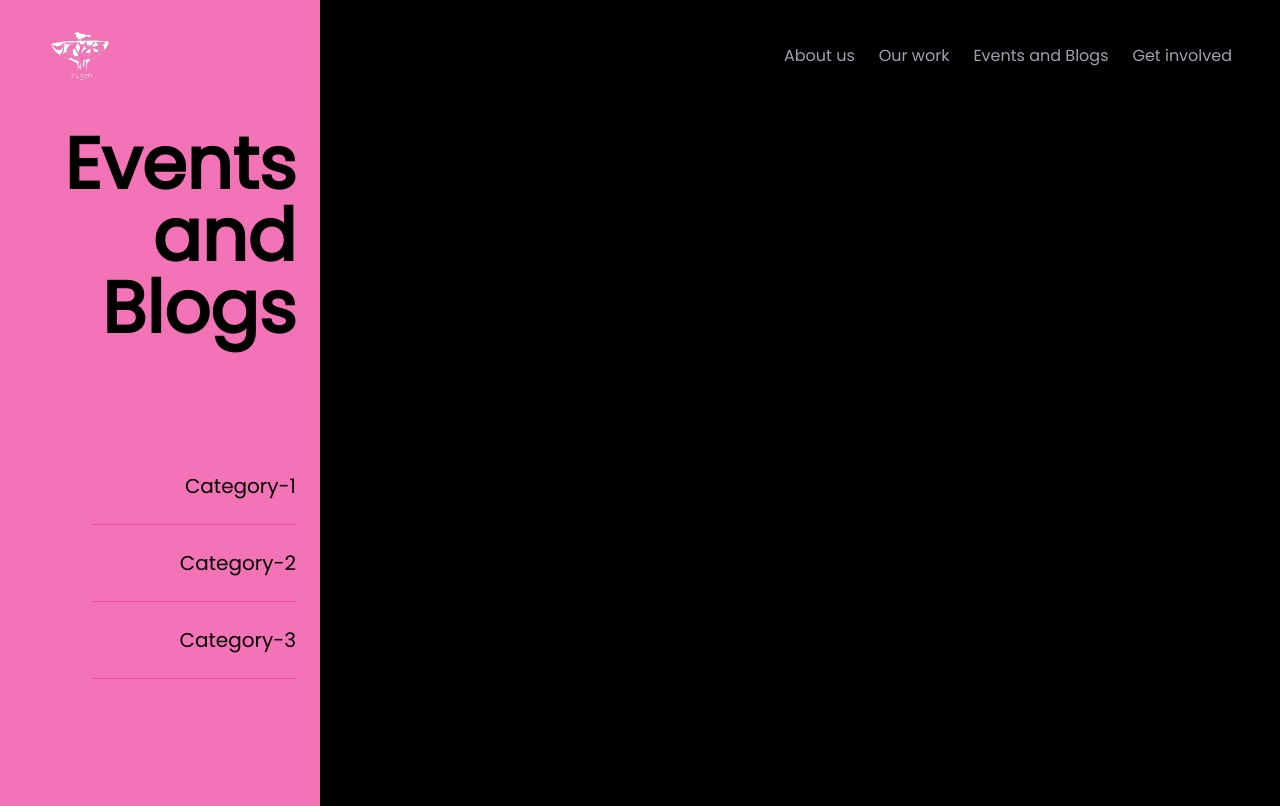
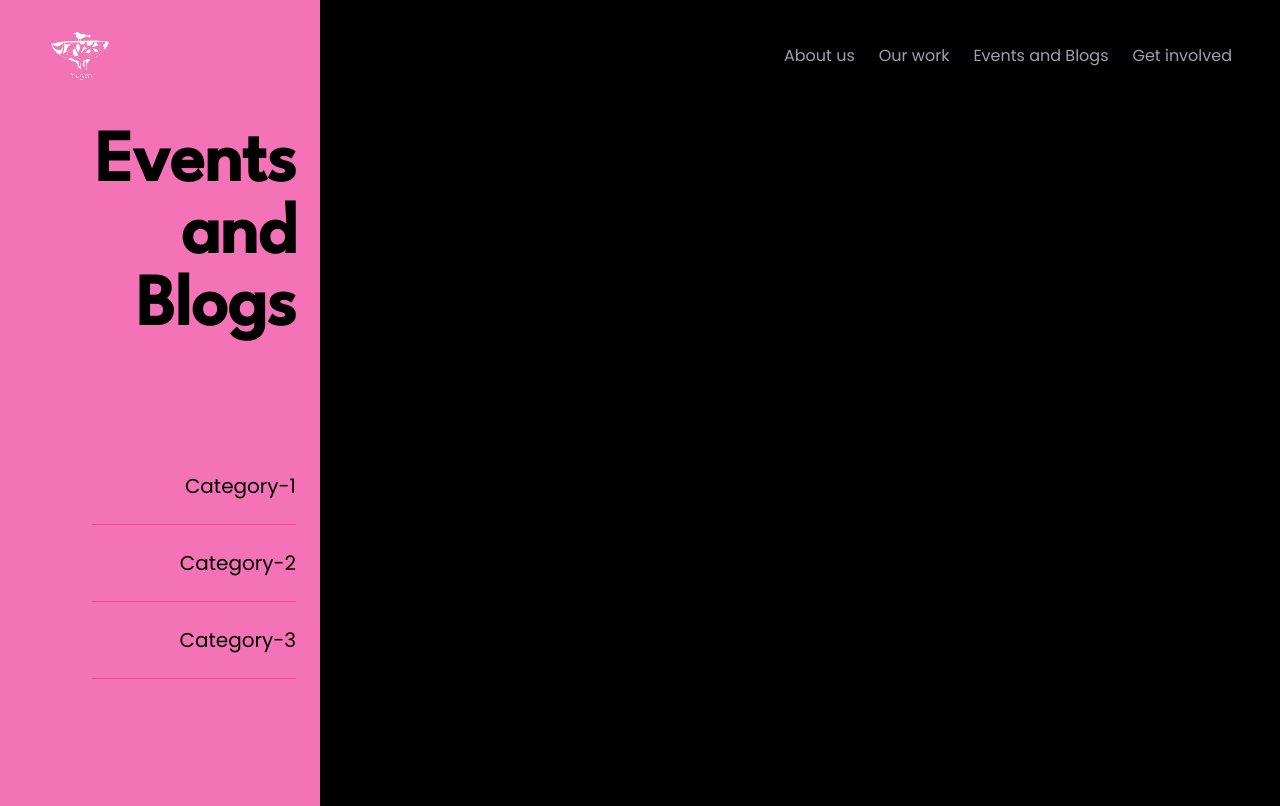
Before and after one commit to PrattDarsh/yg_backend, a Node server app: page /blogs in a window 1280 px wide. Shown: the top 806 px of the page. Run offline with Node 20, Linux system fonts and the light colour scheme; data that the repository does not hold is empty; some libraries are stand-ins or nearby versions.

Commit message:
font changes

```diff
--- a/views/article.ejs
+++ b/views/article.ejs
@@ -83,7 +83,7 @@
 
     <section id="all">
         <section class="py-32 max-w-6xl mx-auto">
-            <h1 class="text-white text-5xl font-bold">
+            <h1 class="text-white text-5xl font-bold secHeading">
                 <%=title%>
             </h1>
             <p class="text-2xl mt-2">
--- a/views/blogs.ejs
+++ b/views/blogs.ejs
@@ -86,7 +86,7 @@
 
     <div class="grid md:grid-cols-4 ">
         <div class="  text-black font-b  md:col-span-1 text-right bg-pink-400 px-6 py-32 h-full sideBar">
-            <div class="text-7xl font-bold"> Events and Blogs</div>
+            <div class="text-7xl font-bold secHeading"> Events and Blogs</div>
             <div class="text-xl mt-32 space-y-6">
                 <button class="w-full text-right" onclick="category(1)">Category-1</button>
                 <div class="w-3/4 float-right h-px bg-pink-500"></div>
@@ -102,7 +102,7 @@
             <%for(var i=0;i< blogs.length;i++){%>
                 <div
                     class="cat1 bg-gray-900 curvedFull p-12 transform transition ease-in-out duration-100  hover:-translate-y-1 hover:scale-105 <%=blogs[i].category%>">
-                    <p class="text-2xl font-bold">
+                    <p class="text-2xl secHeading">
                         <%=blogs[i].title%>
                     </p>
                     <div class="flex items-center space-x-4">
--- a/views/books.ejs
+++ b/views/books.ejs
@@ -122,7 +122,7 @@
                 <%for(var i=0;i< books.length;i++){%>
                     <a href="<%=books[i].link%>" class="book bg-gray-900 curvedFull p-12 <%=books[i].category%>">
                         <div class=" border-gray-700  pb-32 hover:bg-gray-900 p-4 transition delay-45">
-                            <p class="text-2xl font-bold  secHeading">
+                            <p class="text-2xl secHeading">
                                 <%=books[i].title%>
                             </p>
                             <p class="text-green-500 mt-6">4-7 years</p>
```
